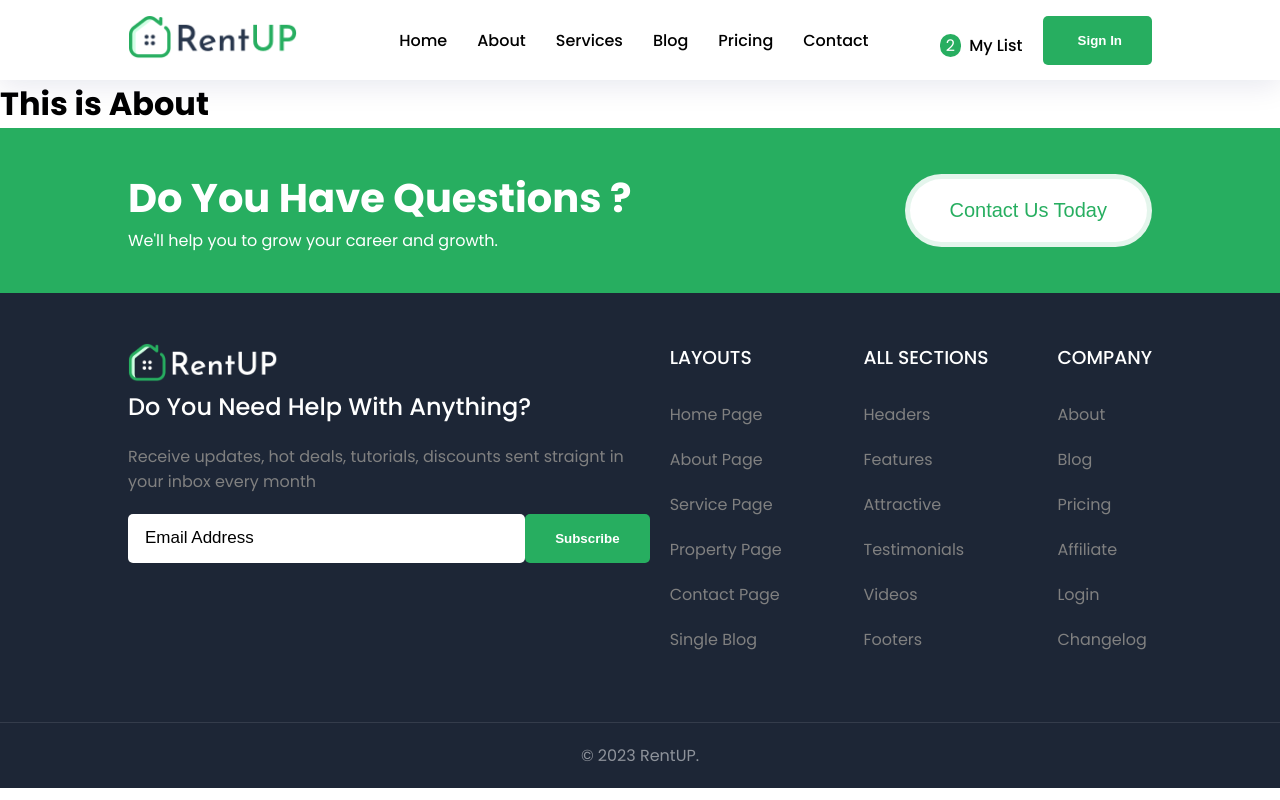
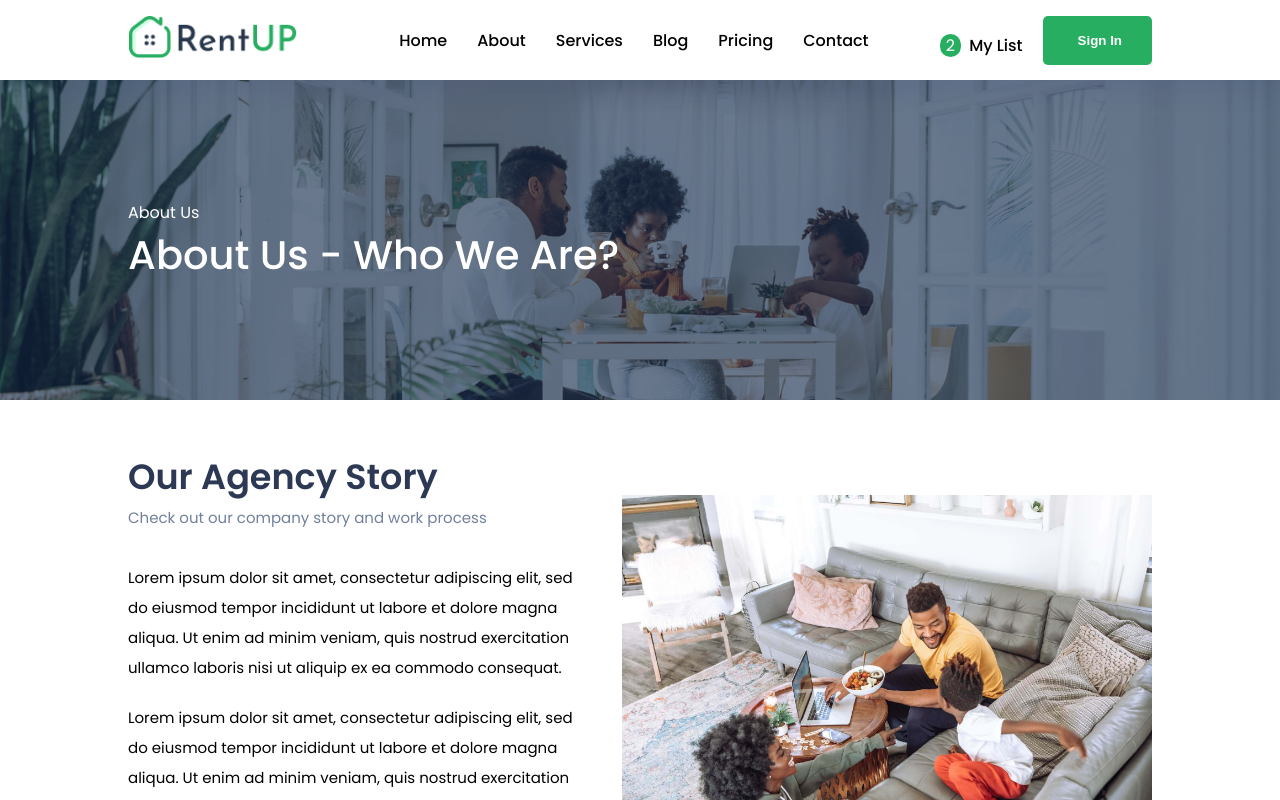
Before and after one commit to RupsanaAkter/real-estate, a React (Create React App) app: page /about in a window 1280 px wide. Shown: the top 800 px of the page. Built offline with nearby package versions, Linux system fonts and the light colour scheme.

Commit message:
added about

```diff
--- /dev/null
+++ b/src/pages/About/About/About.css
@@ -0,0 +1,25 @@
+.about {
+    margin-bottom: 80px;
+  }
+  .about .heading {
+    text-align: left;
+    width: 100%;
+    margin-bottom: 30px;
+  }
+  .about p {
+    font-size: 15px;
+    padding-right: 30px;
+    margin-bottom: 20px;
+    line-height: 30px;
+  }
+  @media screen and (max-width: 768px) {
+    .about .container {
+      flex-direction: column;
+    }
+    .about p {
+      padding: 0;
+    }
+    .about .container img {
+      margin-top: 50px;
+    }
+  }
--- a/src/pages/About/About/About.js
+++ b/src/pages/About/About/About.js
@@ -1,9 +1,27 @@
 import React from 'react';
-
+import Heading from '../../Shared/Heading/Heading';
+import img from '../../../assets/images/about (1).jpg'
+import immio from '../../../assets/images/immio.jpg'
+import Back from '../../Shared/Back/Back';
+import './About.css'
 const About = () => {
     return (
         <div>
-            <h1>This is About</h1>
+             <section className='about'>
+        <Back name='About Us' title='About Us - Who We Are?' cover={img} />
+        <div className='container flex mtop'>
+          <div className='left row'>
+            <Heading title='Our Agency Story' subtitle='Check out our company story and work process' />
+
+            <p>Lorem ipsum dolor sit amet, consectetur adipiscing elit, sed do eiusmod tempor incididunt ut labore et dolore magna aliqua. Ut enim ad minim veniam, quis nostrud exercitation ullamco laboris nisi ut aliquip ex ea commodo consequat.</p>
+            <p>Lorem ipsum dolor sit amet, consectetur adipiscing elit, sed do eiusmod tempor incididunt ut labore et dolore magna aliqua. Ut enim ad minim veniam, quis nostrud exercitation ullamco laboris nisi ut aliquip.</p>
+            <button className='btn2'>More About Us</button>
+          </div>
+          <div className='right row'>
+            <img src={immio} alt='' />
+          </div>
+        </div>
+      </section>
         </div>
     );
 };
--- a/src/pages/Shared/Back/Back.js
+++ b/src/pages/Shared/Back/Back.js
@@ -1,9 +1,15 @@
 import React from 'react';
 
-const Back = () => {
+const Back = ({ name, title, cover }) => {
     return (
         <div>
-            <h1>This is Back</h1>
+            <div className='back'>
+        <div className='container'>
+          <span>{name}</span>
+          <h1>{title}</h1>
+        </div>
+        <img src={cover} alt='' />
+      </div>
         </div>
     );
 };
```
